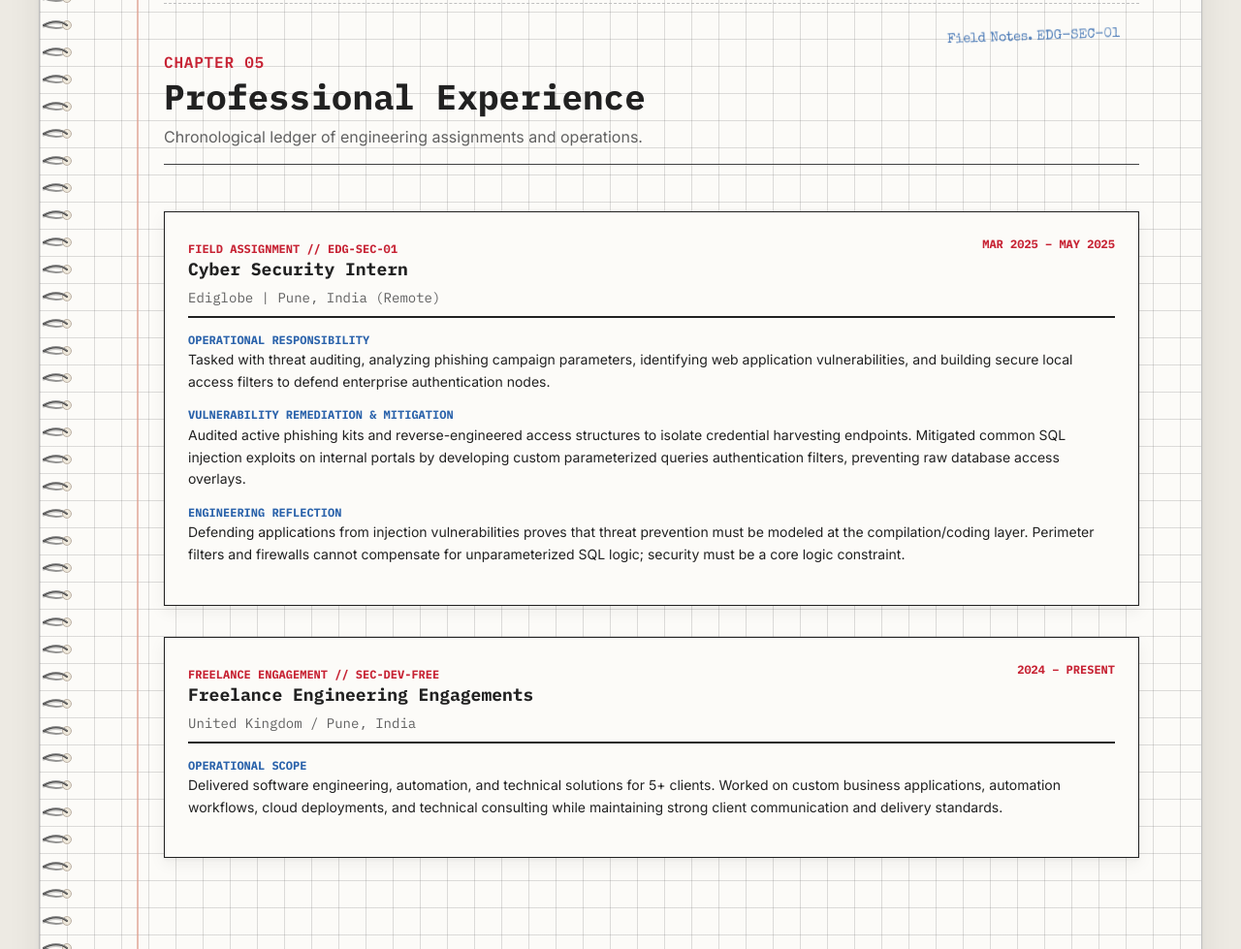
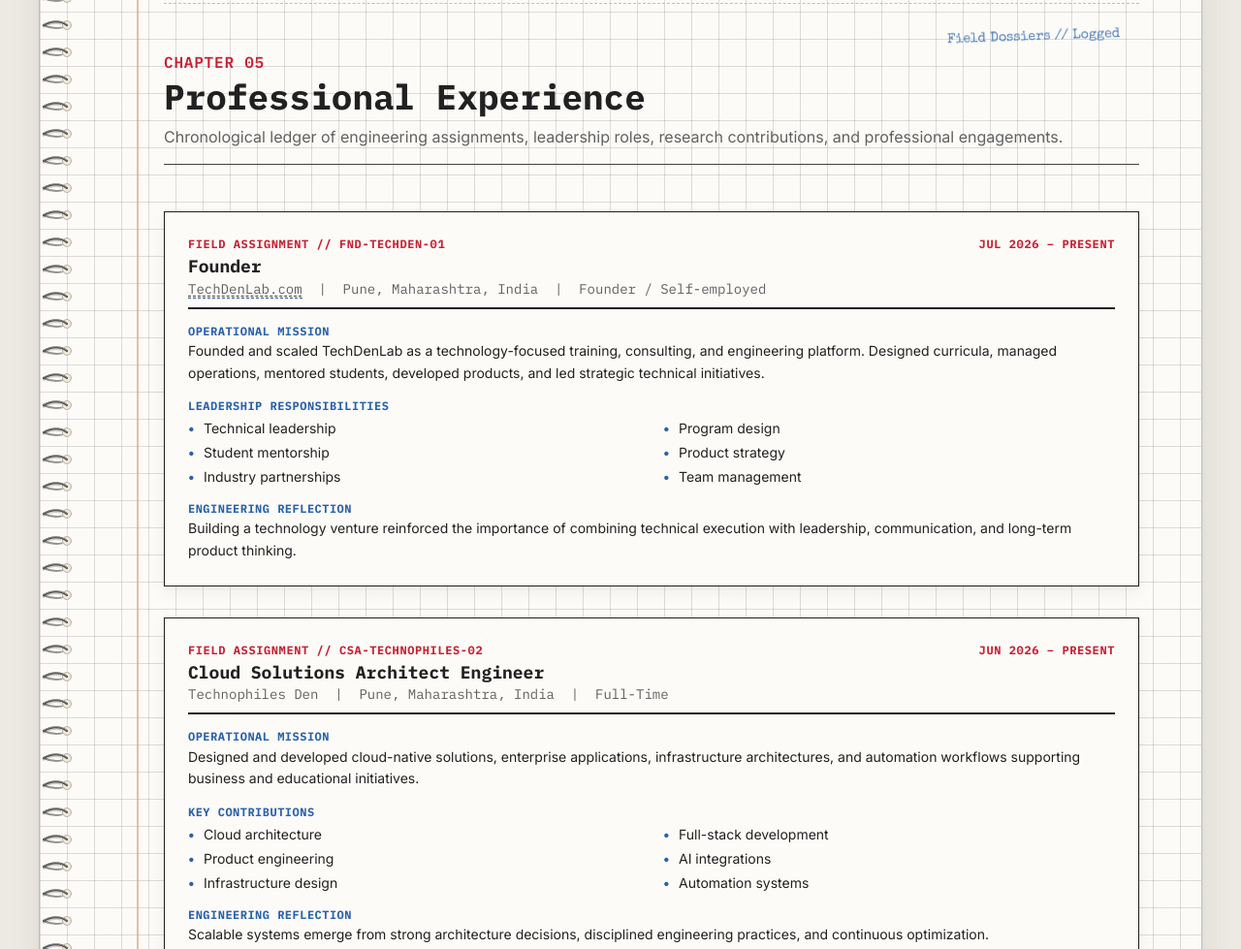
Before and after one commit to rsk807/portfolio, a plain HTML site: page index.html in a window 1280 px wide. Shown: the part 11021-12000 px from the top of the page at 97% size. Drawn offline with nearby package versions, Linux system fonts and the light colour scheme.

Commit message:
feat: Rebuild Chapter 05 Professional Experience as engineering field assignment dossiers

```diff
--- a/css/chapters.css
+++ b/css/chapters.css
@@ -4,7 +4,7 @@
  */
 
 /* ==========================================
-   CHAPTER 04: PROFESSIONAL FIELD ASSIGNMENT
+   CHAPTER 05: PROFESSIONAL FIELD ASSIGNMENTS
    ========================================== */
 .field-assignment-card {
   border: 1.5px solid var(--color-ink-primary);
@@ -14,12 +14,13 @@
   position: relative;
   border-radius: var(--radius-sm);
   margin-top: var(--space-lg);
-  transition: all var(--transition-speed-normal) var(--transition-ease-analog);
+  transition: opacity var(--transition-speed-normal) ease;
 }
 
 .field-assignment-card:hover {
-  transform: translateY(-2px);
-  box-shadow: var(--shadow-lift-lg);
+  /* Strictly preserve notebook feel: no hover scaling, no floating */
+  transform: none;
+  box-shadow: var(--shadow-lift-md);
 }
 
 .field-assignment-header {
@@ -30,6 +31,7 @@
   justify-content: space-between;
   align-items: flex-start;
   font-family: var(--font-notebook);
+  gap: var(--space-md);
 }
 
 .field-assignment-ref {
@@ -37,18 +39,31 @@
   color: var(--color-accent-red);
   font-weight: var(--weight-bold);
   text-transform: uppercase;
+  letter-spacing: 0.05em;
+  display: block;
 }
 
 .field-assignment-title {
   font-size: var(--font-size-lg);
   font-weight: var(--weight-bold);
   color: var(--color-ink-primary);
+  margin: 3px 0 2px 0;
 }
 
 .field-assignment-company {
   font-size: var(--font-size-sm);
   color: var(--color-ink-secondary);
-  margin-top: 2px;
+  font-family: var(--font-notebook);
+  line-height: var(--line-height-normal);
+}
+
+.field-assignment-date {
+  font-family: var(--font-notebook);
+  font-size: var(--font-size-xs);
+  color: var(--color-accent-red);
+  font-weight: var(--weight-bold);
+  letter-spacing: 0.05em;
+  white-space: nowrap;
 }
 
 .field-assignment-section {
@@ -62,12 +77,40 @@
   color: var(--color-accent-blue);
   margin-bottom: var(--space-xxs);
   font-weight: var(--weight-bold);
+  letter-spacing: 0.04em;
 }
 
 .field-assignment-sec-body {
   font-size: var(--font-size-sm);
   line-height: var(--line-height-relaxed);
   color: var(--color-ink-primary);
+  margin: 0;
+}
+
+.field-assignment-list {
+  list-style: none;
+  padding: 0;
+  margin: var(--space-xs) 0 0 0;
+  display: grid;
+  grid-template-columns: repeat(2, 1fr);
+  gap: var(--space-xs) var(--space-lg);
+}
+
+.field-assignment-list li {
+  font-size: var(--font-size-sm);
+  color: var(--color-ink-primary);
+  position: relative;
+  padding-left: var(--space-md);
+  font-family: var(--font-sans);
+  line-height: var(--line-height-normal);
+}
+
+.field-assignment-list li::before {
+  content: "•";
+  position: absolute;
+  left: 0;
+  color: var(--color-accent-blue);
+  font-weight: bold;
 }
 
 /* ==========================================
@@ -363,6 +406,13 @@
 
 /* Responsive stacks */
 @media (max-width: 768px) {
+  .field-assignment-card {
+    padding: var(--space-md);
+  }
+  .field-assignment-list {
+    grid-template-columns: 1fr;
+    gap: var(--space-xs);
+  }
   .milestone-catalog-row {
     flex-direction: column;
     align-items: flex-start;
@@ -373,3 +423,11 @@
     text-align: left;
   }
 }
+
+@media (max-width: 600px) {
+  .field-assignment-header {
+    flex-direction: column;
+    align-items: flex-start;
+    gap: var(--space-xs);
+  }
+}
--- a/index.html
+++ b/index.html
@@ -1352,66 +1352,133 @@
              ========================================== -->
         <section id="chapter-05" class="notebook-chapter-section" data-chapter="05" data-title="Professional Experience" data-page-num="057" style="position: relative;">
 
-          <span class="handwritten-annotation-ch4" aria-hidden="true">Field Notes. EDG-SEC-01</span>
+          <span class="handwritten-annotation-ch4" aria-hidden="true">Field Dossiers // Logged</span>
 
           <header class="chapter-header">
             <div class="chapter-number">Chapter 05</div>
             <h2 class="chapter-title">Professional Experience</h2>
-            <p class="chapter-subtitle">Chronological ledger of engineering assignments and operations.</p>
+            <p class="chapter-subtitle">Chronological ledger of engineering assignments, leadership roles, research contributions, and professional engagements.</p>
             <div class="chapter-divider"></div>
           </header>
 
-          <!-- Engineering Field Assignment format -->
-          <div class="field-assignment-card">
+          <!-- EXPERIENCE 01: TechDenLab -->
+          <article class="field-assignment-card">
             <div class="field-assignment-header">
               <div>
-                <span class="field-assignment-ref">Field Assignment // EDG-SEC-01</span>
+                <span class="field-assignment-ref">FIELD ASSIGNMENT // FND-TECHDEN-01</span>
+                <h3 class="field-assignment-title">Founder</h3>
+                <div class="field-assignment-company">
+                  <a href="https://techdenlab.com" target="_blank" rel="noopener noreferrer" style="color: inherit; text-decoration: underline; text-decoration-style: dashed; text-underline-offset: 2px;">TechDenLab.com</a> &nbsp;|&nbsp; Pune, Maharashtra, India &nbsp;|&nbsp; Founder / Self-employed
+                </div>
+              </div>
+              <span class="field-assignment-date">JUL 2026 – PRESENT</span>
+            </div>
+
+            <div class="field-assignment-section">
+              <h4 class="field-assignment-sec-title">Operational Mission</h4>
+              <p class="field-assignment-sec-body">
+                Founded and scaled TechDenLab as a technology-focused training, consulting, and engineering platform. Designed curricula, managed operations, mentored students, developed products, and led strategic technical initiatives.
+              </p>
+            </div>
+
+            <div class="field-assignment-section">
+              <h4 class="field-assignment-sec-title">Leadership Responsibilities</h4>
+              <ul class="field-assignment-list">
+                <li>Technical leadership</li>
+                <li>Program design</li>
+                <li>Student mentorship</li>
+                <li>Product strategy</li>
+                <li>Industry partnerships</li>
+                <li>Team management</li>
+              </ul>
+            </div>
+
+            <div class="field-assignment-section" style="margin-bottom: 0;">
+              <h4 class="field-assignment-sec-title">Engineering Reflection</h4>
+              <p class="field-assignment-sec-body">
+                Building a technology venture reinforced the importance of combining technical execution with leadership, communication, and long-term product thinking.
+              </p>
+            </div>
+          </article>
+
+          <!-- EXPERIENCE 02: Technophiles Den -->
+          <article class="field-assignment-card" style="margin-top: var(--space-xl);">
+            <div class="field-assignment-header">
+              <div>
+                <span class="field-assignment-ref">FIELD ASSIGNMENT // CSA-TECHNOPHILES-02</span>
+                <h3 class="field-assignment-title">Cloud Solutions Architect Engineer</h3>
+                <div class="field-assignment-company">
+                  Technophiles Den &nbsp;|&nbsp; Pune, Maharashtra, India &nbsp;|&nbsp; Full-Time
+                </div>
+              </div>
+              <span class="field-assignment-date">JUN 2026 – PRESENT</span>
+            </div>
+
+            <div class="field-assignment-section">
+              <h4 class="field-assignment-sec-title">Operational Mission</h4>
+              <p class="field-assignment-sec-body">
+                Designed and developed cloud-native solutions, enterprise applications, infrastructure architectures, and automation workflows supporting business and educational initiatives.
+              </p>
+            </div>
+
+            <div class="field-assignment-section">
+              <h4 class="field-assignment-sec-title">Key Contributions</h4>
+              <ul class="field-assignment-list">
+                <li>Cloud architecture</li>
+                <li>Full-stack development</li>
+                <li>Product engineering</li>
+                <li>AI integrations</li>
+                <li>Infrastructure design</li>
+                <li>Automation systems</li>
+              </ul>
+            </div>
+
+            <div class="field-assignment-section" style="margin-bottom: 0;">
+              <h4 class="field-assignment-sec-title">Engineering Reflection</h4>
+              <p class="field-assignment-sec-body">
+                Scalable systems emerge from strong architecture decisions, disciplined engineering practices, and continuous optimization.
+              </p>
+            </div>
+          </article>
+
+          <!-- EXPERIENCE 03: EdiGlobe -->
+          <article class="field-assignment-card" style="margin-top: var(--space-xl);">
+            <div class="field-assignment-header">
+              <div>
+                <span class="field-assignment-ref">FIELD ASSIGNMENT // CYB-EDIGLOBE-03</span>
                 <h3 class="field-assignment-title">Cyber Security Intern</h3>
-                <div class="field-assignment-company">Ediglobe | Pune, India (Remote)</div>
-              </div>
-              <span style="font-family: var(--font-notebook); font-size: var(--font-size-xs); color: var(--color-accent-red); font-weight: bold;">MAR 2025 – MAY 2025</span>
+                <div class="field-assignment-company">
+                  EdiGlobe &nbsp;|&nbsp; Pune, Maharashtra, India &nbsp;|&nbsp; Internship
+                </div>
+              </div>
+              <span class="field-assignment-date">MAR 2025 – APR 2025</span>
             </div>
 
             <div class="field-assignment-section">
-              <h4 class="field-assignment-sec-title">Operational Responsibility</h4>
+              <h4 class="field-assignment-sec-title">Operational Mission</h4>
               <p class="field-assignment-sec-body">
-                Tasked with threat auditing, analyzing phishing campaign parameters, identifying web application vulnerabilities, and building secure local access filters to defend enterprise authentication nodes.
+                Worked on cybersecurity awareness initiatives, secure web application development, vulnerability analysis, and practical defensive security implementations.
               </p>
             </div>
 
             <div class="field-assignment-section">
               <h4 class="field-assignment-sec-title">Vulnerability Remediation &amp; Mitigation</h4>
-              <p class="field-assignment-sec-body">
-                Audited active phishing kits and reverse-engineered access structures to isolate credential harvesting endpoints. Mitigated common SQL injection exploits on internal portals by developing custom parameterized queries authentication filters, preventing raw database access overlays.
-              </p>
-            </div>
-
-            <div class="field-assignment-section">
+              <ul class="field-assignment-list">
+                <li>SQL Injection prevention</li>
+                <li>XSS mitigation</li>
+                <li>Authentication hardening</li>
+                <li>Secure coding practices</li>
+                <li>Awareness content development</li>
+              </ul>
+            </div>
+
+            <div class="field-assignment-section" style="margin-bottom: 0;">
               <h4 class="field-assignment-sec-title">Engineering Reflection</h4>
               <p class="field-assignment-sec-body">
-                Defending applications from injection vulnerabilities proves that threat prevention must be modeled at the compilation/coding layer. Perimeter filters and firewalls cannot compensate for unparameterized SQL logic; security must be a core logic constraint.
+                Security is most effective when embedded into system design from the beginning rather than added after vulnerabilities appear.
               </p>
             </div>
-          </div>
-
-          <!-- Freelance Experience log -->
-          <div class="field-assignment-card" style="margin-top: var(--space-xl);">
-            <div class="field-assignment-header">
-              <div>
-                <span class="field-assignment-ref">Freelance Engagement // SEC-DEV-FREE</span>
-                <h3 class="field-assignment-title">Freelance Engineering Engagements</h3>
-                <div class="field-assignment-company">United Kingdom / Pune, India</div>
-              </div>
-              <span style="font-family: var(--font-notebook); font-size: var(--font-size-xs); color: var(--color-accent-red); font-weight: bold;">2024 – PRESENT</span>
-            </div>
-
-            <div class="field-assignment-section">
-              <h4 class="field-assignment-sec-title">Operational Scope</h4>
-              <p class="field-assignment-sec-body">
-                Delivered software engineering, automation, and technical solutions for 5+ clients. Worked on custom business applications, automation workflows, cloud deployments, and technical consulting while maintaining strong client communication and delivery standards.
-              </p>
-            </div>
-          </div>
+          </article>
         </section>
 
         <!-- ==========================================
```
